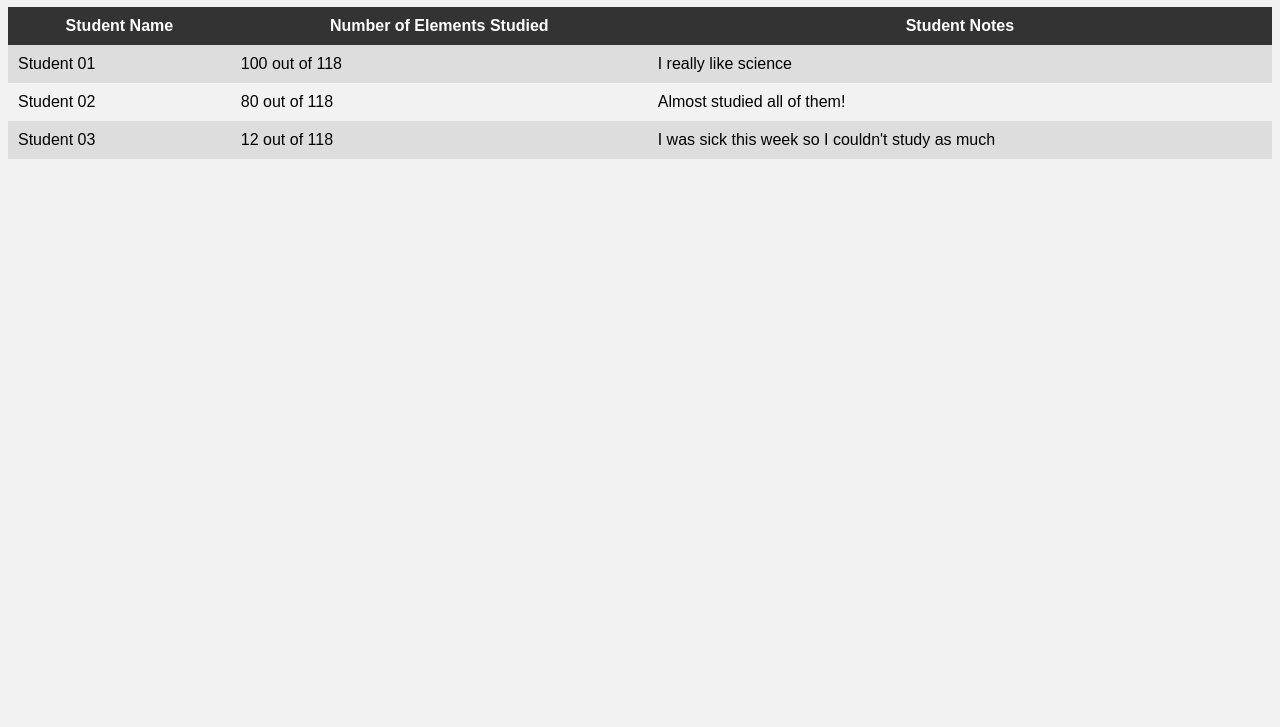
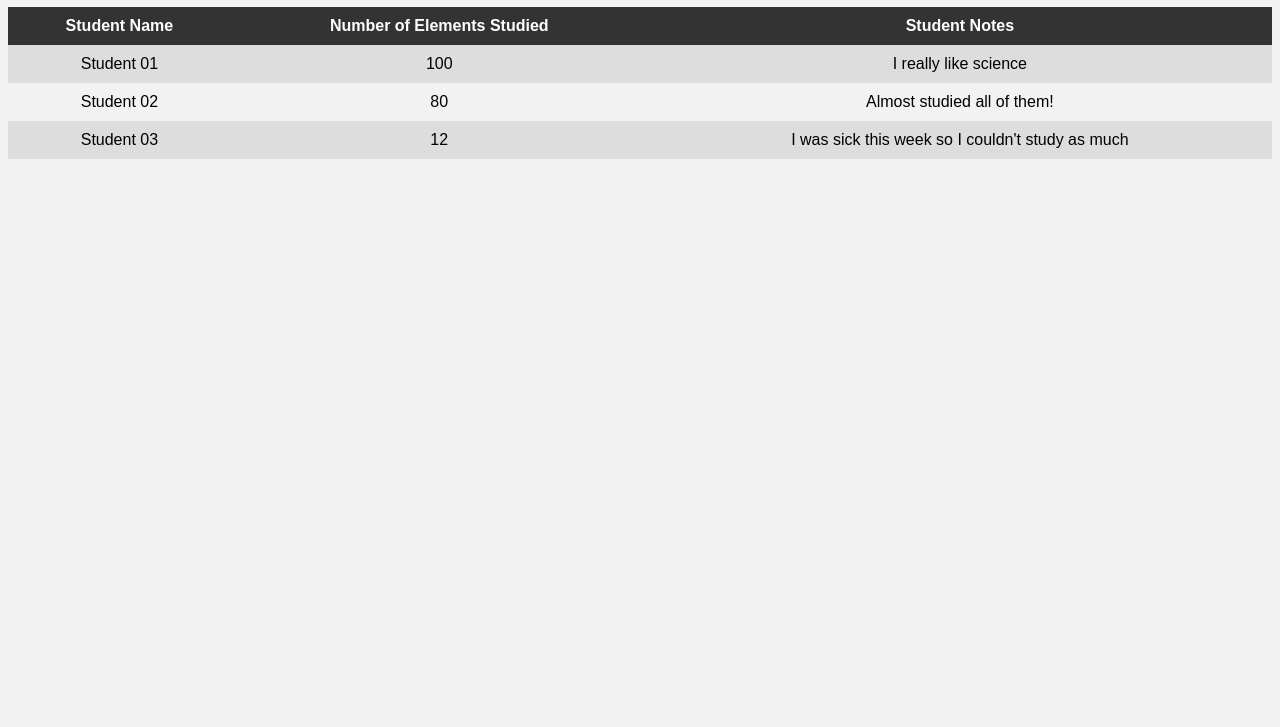
Before and after one commit to judewashock518/css-html-ptoe, a plain HTML site: page pages/teacher/teacher.html in a window 1280 px wide. Shown: the part 73-800 px from the top of the page. Drawn offline with Linux system fonts and the light colour scheme.

Commit message:
made edits to teacher 'student progress review

```diff
--- a/pages/teacher/teacher.css
+++ b/pages/teacher/teacher.css
@@ -21,6 +21,7 @@ body {
   }
 
   td {
+    text-align:center;
     padding: 10px;
   }
 
--- a/pages/teacher/teacher.html
+++ b/pages/teacher/teacher.html
@@ -17,17 +17,17 @@
       </tr>
       <tr>
         <td>Student 01</td>
-        <td>100 out of 118</td>
+        <td>100</td>
         <td>I really like science</td>
       </tr>
       <tr>
         <td>Student 02</td>
-        <td>80 out of 118</td>
+        <td>80</td>
         <td>Almost studied all of them!</td>
       </tr>
       <tr>
         <td>Student 03</td>
-        <td>12 out of 118</td>
+        <td>12</td>
         <td>I was sick this week so I couldn't study as much</td>
       </tr>
     </table>
```
